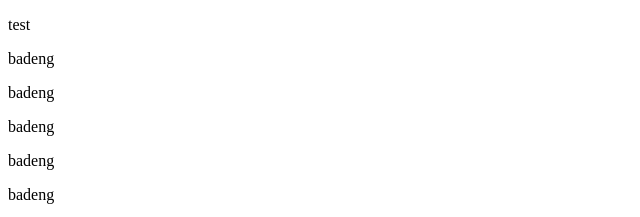
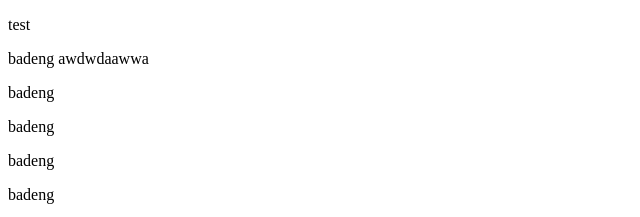
Before and after one commit to zestomango/airline-reservation-system, a plain HTML site: page index.html in a window 1280 px wide. Shown: the top 217 px of the page, 0-640 px from the left. Drawn offline with Linux system fonts and the light colour scheme.

Commit message:
ADLWADWJAKLDJWA

```diff
--- a/index.html
+++ b/index.html
@@ -7,7 +7,7 @@
 </head>
 <body>
     <p>test</p>
-    <p>badeng</p>
+    <p>badeng awdwdaawwa</p>
     <p>badeng</p>
     <p>badeng</p>
     <p>badeng</p>
```
